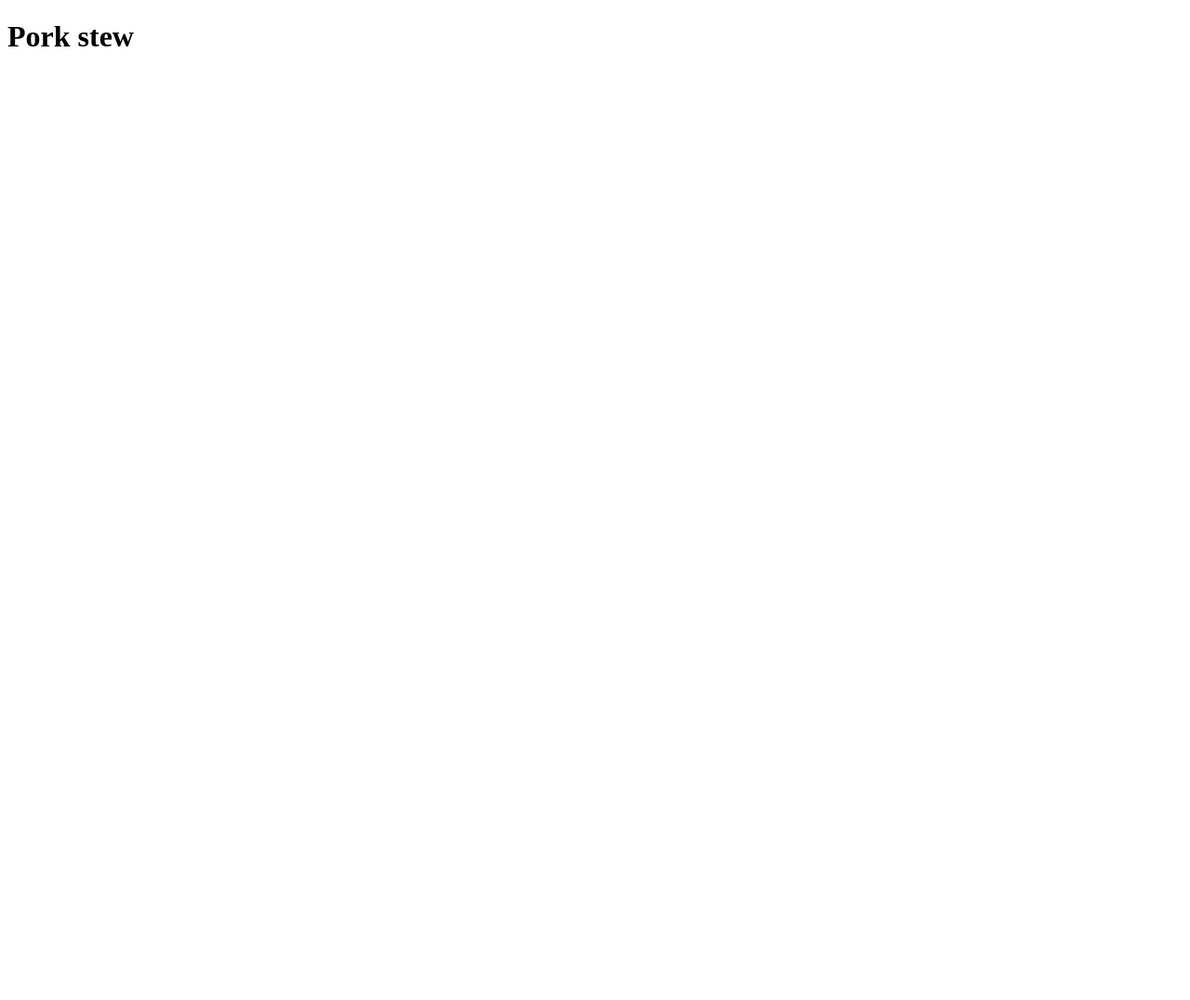
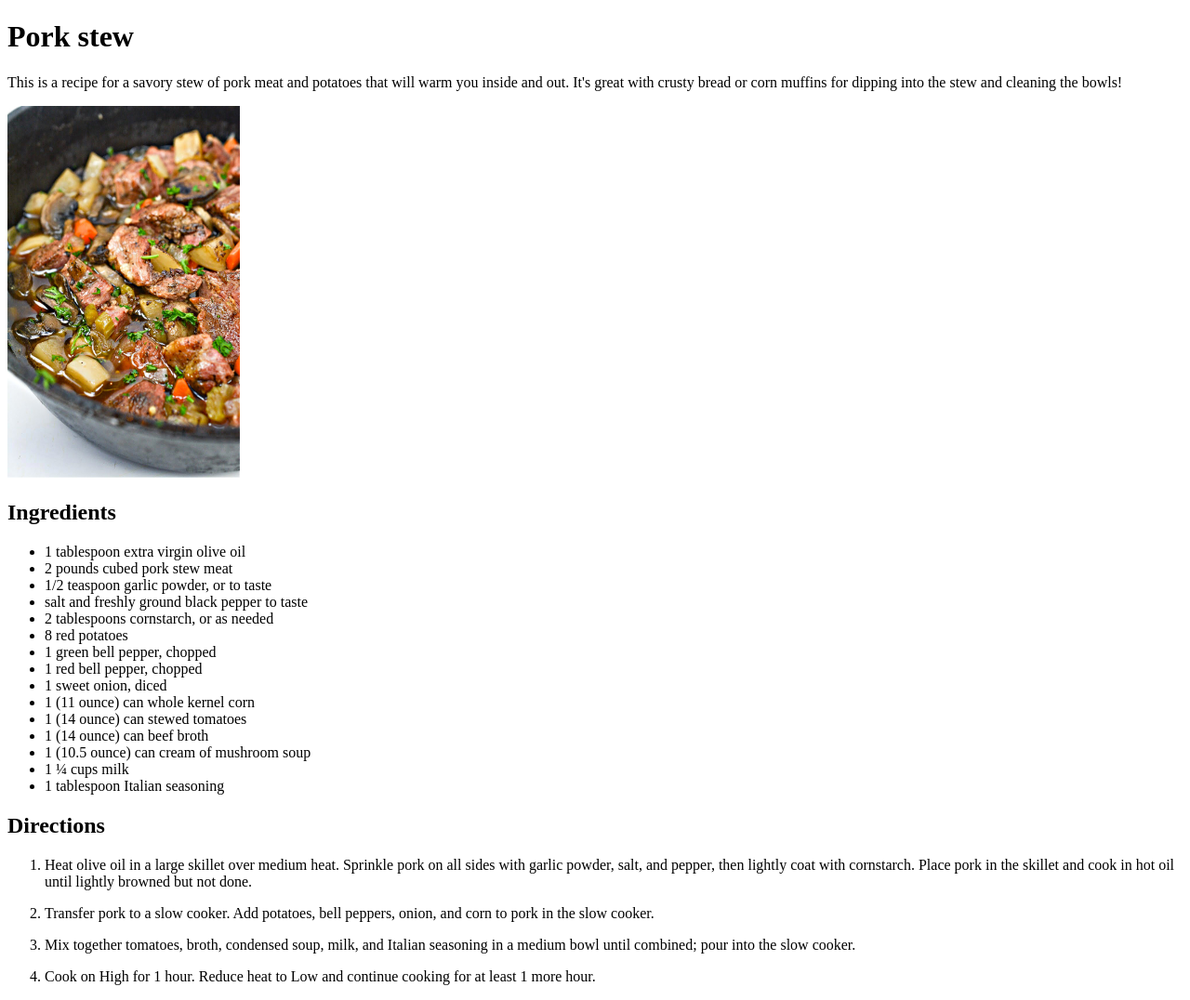
Before and after one commit to gayan957/odin-recipes, a plain HTML site: page recipes/porkstew.html in a window 1280 px wide. Shown: the whole page at 93% size. Before the commit the page ends 800 px from the top, so only its background shows below. Drawn offline with Linux system fonts and the light colour scheme.

Commit message:
Update recipe file and Add images folder
update porkstew.html file

```diff
--- a/recipes/porkstew.html
+++ b/recipes/porkstew.html
@@ -7,5 +7,38 @@
 
     <body>
         <h1>Pork stew</h1>
+
+        <p>This is a recipe for a savory stew of pork meat and potatoes that will warm you inside and out. It's great with crusty bread or corn muffins for dipping into the stew and cleaning the bowls!</P>
+
+        <img src="../images/porkstew.jpg" height="400" width="250">
+
+        <h2>Ingredients</h2>
+
+        <ul>
+            <li>1 tablespoon extra virgin olive oil</li>
+            <li>2 pounds cubed pork stew meat</li>
+            <li>1/2 teaspoon garlic powder, or to taste</li>
+            <li>salt and freshly ground black pepper to taste</li>
+            <li>2 tablespoons cornstarch, or as needed</li>
+            <li>8 red potatoes</li>
+            <li>1 green bell pepper, chopped</li>
+            <li>1 red bell pepper, chopped</li>
+            <li>1 sweet onion, diced</li>
+            <li>1 (11 ounce) can whole kernel corn</li>
+            <li>1 (14 ounce) can stewed tomatoes</li>
+            <li>1 (14 ounce) can beef broth</li>
+            <li>1 (10.5 ounce) can cream of mushroom soup</li>
+            <li>1 ¼ cups milk</li>
+            <li>1 tablespoon Italian seasoning</li>
+        </ul>
+
+        <h2>Directions</h2>
+
+        <ol>
+            <li><p>Heat olive oil in a large skillet over medium heat. Sprinkle pork on all sides with garlic powder, salt, and pepper, then lightly coat with cornstarch. Place pork in the skillet and cook in hot oil until lightly browned but not done.</p></li>
+            <li><p>Transfer pork to a slow cooker. Add potatoes, bell peppers, onion, and corn to pork in the slow cooker.</p></li>
+            <li><p>Mix together tomatoes, broth, condensed soup, milk, and Italian seasoning in a medium bowl until combined; pour into the slow cooker.</p></li>
+            <li><p>Cook on High for 1 hour. Reduce heat to Low and continue cooking for at least 1 more hour.</p></li>
+        </ol>
     </body>
 </html>
```
Also changed, not shown: images/porkstew.jpg (added).
